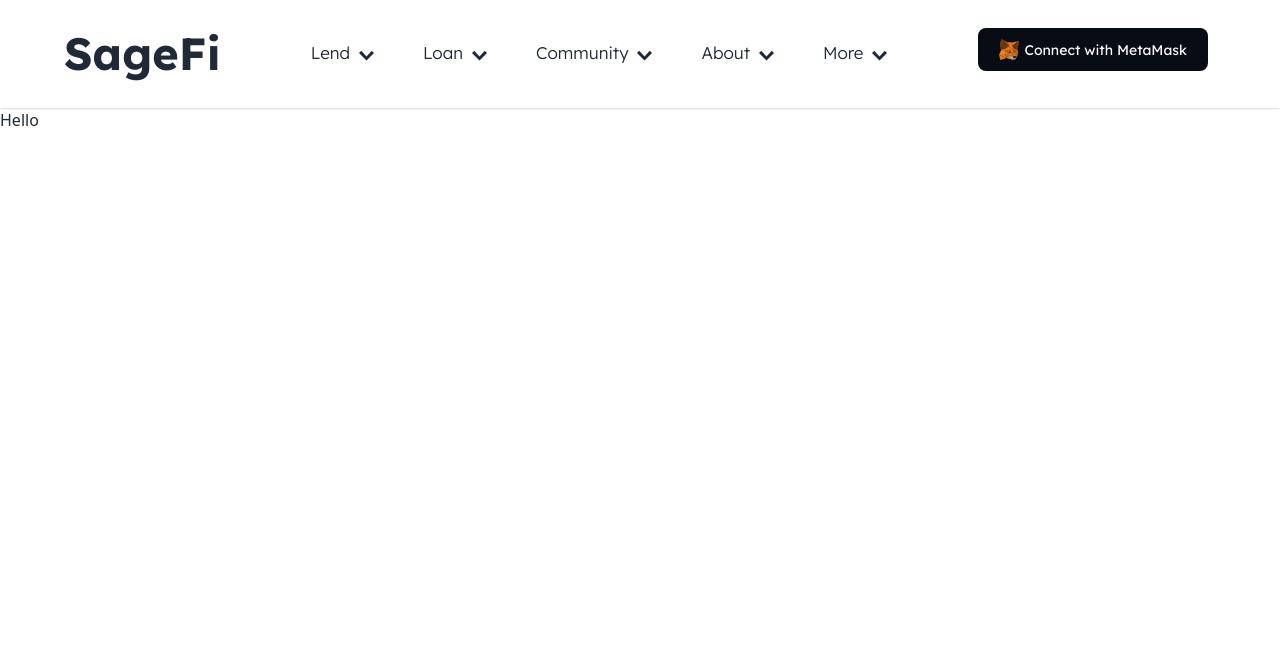
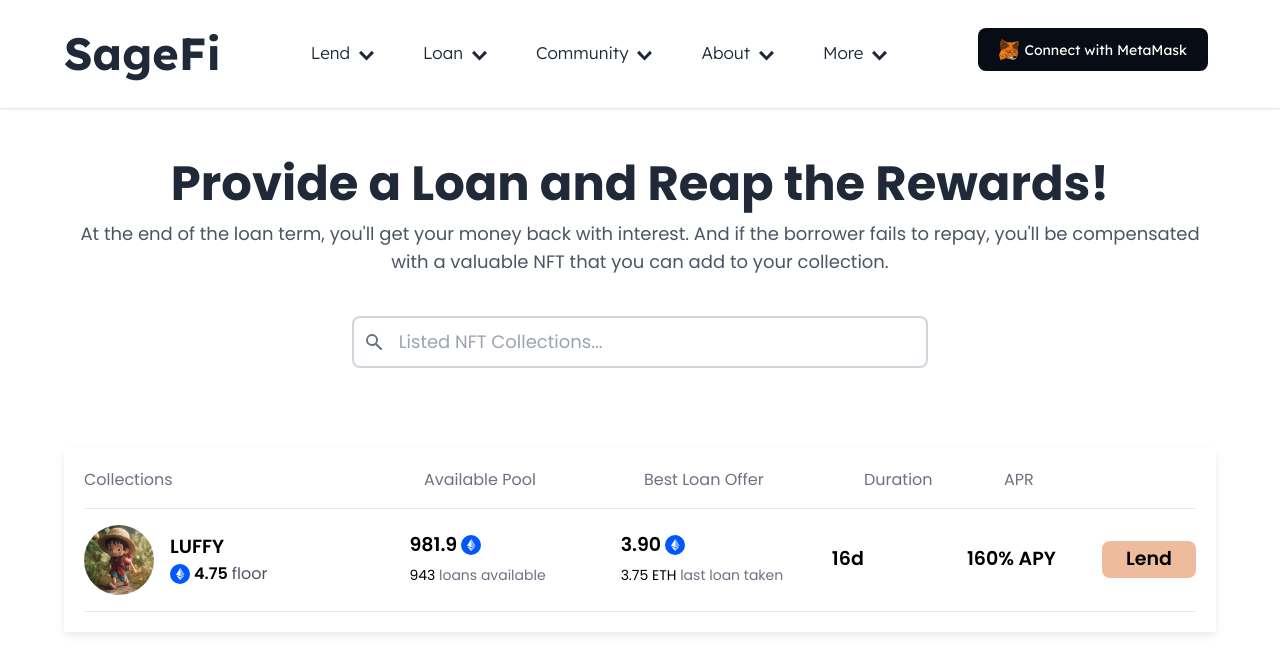
Before and after one commit to sem22-dev/NFT-LEND, a Next.js app: page /Lend in a window 1280 px wide. Shown: the top 672 px of the page. Built offline with nearby package versions, Linux system fonts and the light colour scheme.

Commit message:
lendingpage

```diff
--- a/app/Lend/page.tsx
+++ b/app/Lend/page.tsx
@@ -1,7 +1,59 @@
-
+import Image from "next/image"
 
 export default function Lend(){
     return(
-        <div className="h-screen">Hello</div>
+       <div className="px-7 md:px-16 font-poppins">
+            <div className="py-10 text-center">
+                <h1 className="text-[40px] sm:text-[48px] font-extrabold">Provide a Loan and Reap the Rewards!</h1>
+                <p className=" text-gray-600 text-lg">
+                    At the end of the loan term, you'll get your money back with interest. And if the borrower fails to repay, you'll be compensated with a valuable NFT that you can add to your collection.
+                </p>
+            </div>
+            {/* Searchbar */}
+
+            <form className="flex items-center">
+                <label htmlFor="simple-search" className="sr-only">Search</label>
+                <div className="relative  sm:w-1/2 mx-auto">
+                    <div className="absolute inset-y-0 left-0 flex items-center pl-3 pointer-events-none">
+                        <svg aria-hidden="true" className="w-5 h-5 focus:outline-none focus:text-bg  text-gray-500 dark:text-gray-400" fill="currentColor" viewBox="0 0 20 20" xmlns="http://www.w3.org/2000/svg"><path fill-rule="evenodd" d="M8 4a4 4 0 100 8 4 4 0 000-8zM2 8a6 6 0 1110.89 3.476l4.817 4.817a1 1 0 01-1.414 1.414l-4.816-4.816A6 6 0 012 8z" clip-rule="evenodd"></path></svg>
+                    </div>
+                    <input type="text" id="simple-search" className="bg-transparent border-2 border-gray-300  text-gray-900 text-lg focus:outline-none focus:border-header rounded-lg block w-full pl-10 p-2.5  dark:bg-header dark:border-gray-600 dark:placeholder-gray-400 dark:text-white dark:focus:ring-header dark:focus:border-orange-500" placeholder=" Listed NFT Collections... " required />
+                </div>
+            </form>
+
+            <div className=" flex flex-col p-5 shadow-squareShadow my-20">
+                <div className="flex border-b pb-4  text-gray-500 text-[16px] gap-10">
+                    <h1 className=" w-[300px] ">Collections</h1>
+                    <h1 className="  w-[180px]">Available Pool</h1>
+                    <h1 className="  w-[180px]">Best Loan Offer</h1>
+                    <h1 className="  w-[100px]">Duration</h1>
+                    <h1 className=" w-[100px]">APR</h1>
+                </div>
+
+                <div className=" py-4 border-b flex  items-center text-black font-semibold text-[19px] gap-10">
+                    <div className=" w-[300px]  flex items-center gap-4">
+                        <Image src="/images/luffy.png" width="70" height="70" alt="nft" className="rounded-full" />
+                        <h1>LUFFY <br /><span className="text-base flex items-center gap-1"><Image src="/images/eth.svg" alt="eth" height="20" width="20" className=" rounded-full" /> 4.75  <span className=" font-medium text-gray-600">floor</span></span></h1>
+                    </div>
+                    <div className=" w-[180px]">
+                        <h1 className="flex  gap-1 items-center">981.9 <Image src="/images/eth.svg" alt="eth" height="20" width="20" className=" rounded-full" /></h1>
+                        <span className="text-[14px] font-medium text-gray-500"><span className="text-black">943</span> loans available</span>
+                    </div>
+                    <div className=" w-[180px]">
+                        <h1 className="flex  gap-1 items-center">3.90 <Image src="/images/eth.svg" alt="eth" height="20" width="20" className=" rounded-full" /></h1>
+                        <span className="text-[14px] font-medium text-gray-500"><span className="text-black">3.75 ETH </span>last loan taken</span>
+                    </div>
+                    <h1 className=" flex w-[100px]">16d</h1>
+                    <h1 className=" w-[100px] ">160% APY</h1>
+                    <button className="rounded-lg px-6 py-1 bg-header hover:border-transparent">Lend</button>
+                </div>
+
+            </div>
+
+
+
+
+
+       </div>
     )
 }
--- a/app/Navbar/Navbar.tsx
+++ b/app/Navbar/Navbar.tsx
@@ -3,17 +3,10 @@
 import Link from "next/link"
 import { useState, useEffect } from "react"
 import Image from "next/image"
-import { Lexend } from "@next/font/google"
 
 import { GoChevronDown} from 'react-icons/go'
 import { HiOutlineMenuAlt1 } from 'react-icons/hi'
 import { GrClose } from 'react-icons/gr'
-
-const lexend = Lexend({
-    subsets: ['latin'],
-    weight:['300', '400', '600', '700'],
-  })
-
 
 export default function Navbar(){
     const [toggleMenu, setToggleMenu ] = useState(false);
@@ -26,7 +19,7 @@
 
 
     return(
-        <div className={` ${lexend.className} py-5 px-16 bg-transparent shadow`}>
+        <div className={`font-lexend py-5 px-16 bg-transparent shadow`}>
             <div className=' z-10 relative hidden font-bold lg:block'>
                 <div className="flex mx-auto gap-1 justify-between items-center container">
                     <Link href="/" className="text-[45px] font-extrabold ">SageFi</Link>
@@ -107,9 +100,9 @@
 
 
             {/* Mobile */}
-           <div className={`${toggleMenu ? 'h-full' : ''} w-screen lg:hidden z-20 absolute top-0 left-0  `}>
+           <div className={` w-screen lg:hidden z-20 absolute top-0 left-0  `}>
 
-                <div className={` bg-white flex justify-between items-center px-7 pt-2 md:px-16 lg:px-24`}>
+                <div className={` bg-white flex justify-between items-center px-7 py-2 md:px-16 lg:px-24`}>
                 <Link href="/" className=" text-[27px] font-extrabold ">SageFi</Link>
                     <HiOutlineMenuAlt1 fontSize={27} onClick={() => setToggleMenu(!toggleMenu)}/>
                 </div>
--- a/app/layout.tsx
+++ b/app/layout.tsx
@@ -1,10 +1,26 @@
 import './globals.css'
 import Navbar from './Navbar/Navbar'
+import { Lexend } from "next/font/google"
+
+import { Poppins } from '@next/font/google'
 
 export const metadata = {
   title: 'ArtLand',
   description: 'Generated by create next app',
 }
+
+const lexend = Lexend({
+  subsets: ['latin'],
+  weight:['300', '400', '600', '700'],
+  variable: "--font-lexend"
+})
+
+const poppins = Poppins({
+  subsets: ['latin'],
+  weight:['300', '400', '600', '700'],
+  variable: "--font-poppins"
+})
+
 
 export default function RootLayout({
   children,
@@ -13,7 +29,7 @@
 }) {
   return (
     <html lang="en">
-      <body>
+      <body className={`${lexend.variable} ${poppins.variable}`}>
         <Navbar />
         {children}
       </body>
--- a/app/page.tsx
+++ b/app/page.tsx
@@ -3,17 +3,12 @@
 import Process from "./Process/page"
 import PreLoader from "./preloader/PreLoader"
 import TvlDash from "./tvl/tvl"
-import { Poppins } from '@next/font/google'
 
-const poppins = Poppins({
-  subsets: ['latin'],
-  weight:['300', '400', '600', '700'],
-})
 
 export default function Home() {
   return (
 
-       <main className={poppins.className}>
+       <main className="font-poppins">
           {/* <PreLoader /> */}
            <Landing/>
            <TvlDash />
--- a/tailwind.config.js
+++ b/tailwind.config.js
@@ -21,9 +21,13 @@
       backgroundImage: {
         'gradient-to-top': 'linear-gradient(to top, #cfd9df 0%, #e2ebf0 100%)'
       },
-      // fontFamily: {
-      //   lexend: ['var(--font-lexend)'],
-      // },
+      fontFamily: {
+        lexend: ['var(--font-lexend)'],
+        poppins: ['var(--font-poppins)']
+      },
+      boxShadow:{
+        squareShadow: 'rgba(0, 0, 0, 0.08) 0px 4px 8px 0px',
+      }
     },
   },
   plugins: [require("daisyui")],
```
Also changed, not shown: public/images/luffy.png (added), public/images/search.svg (added).
